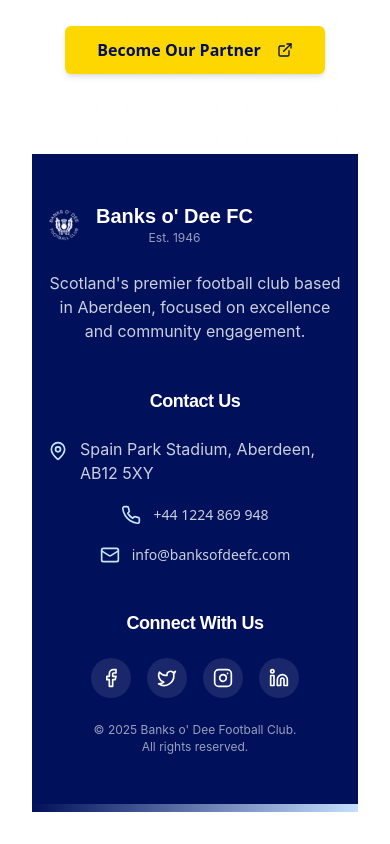
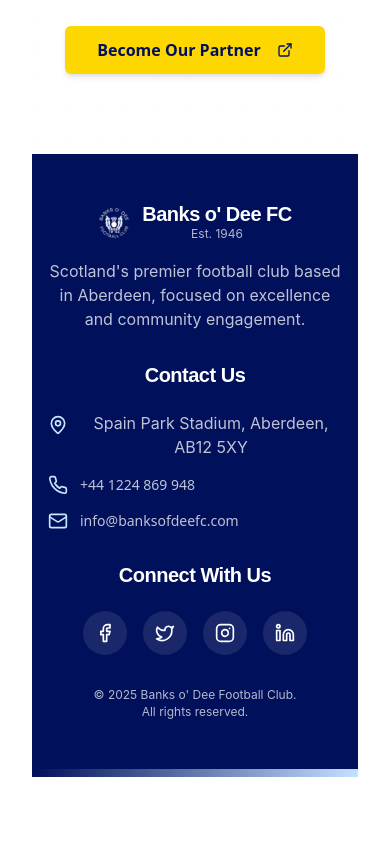
Before and after one commit to CraigAngus86/dee-blue-website-spark, a React (Vite) app: page / in a window 390 px wide. Shown: the part 9602-10446 px from the top of the page. After the commit the page ends 10411 px from the top, so only its background shows below. Built offline with nearby package versions, Linux system fonts and the light colour scheme.

Commit message:
Fix: Improve footer and header styling
Refactor header and footer components to improve visual appearance and responsiveness.

```diff
--- a/src/components/layout/Footer.tsx
+++ b/src/components/layout/Footer.tsx
@@ -5,7 +5,6 @@ import Text from "../ui/typography/Text";
 import Heading from "../ui/typography/Heading";
 import ClubLogo from "../ui/image/ClubLogo";
 import Container from "../ui/layout/Container";
-import HoverEffect from "../ui/animations/HoverEffect";
 
 const Footer: React.FC = () => {
   const currentYear = new Date().getFullYear();
@@ -19,98 +18,98 @@ const Footer: React.FC = () => {
   ];
 
   return (
-    <footer className="bg-[#00105A] text-white relative">
-      {/* Main footer content */}
+    <footer className="bg-[#00105A] text-white">
+      {/* Main Footer Content */}
       <Container>
-        <div className="py-12 grid grid-cols-1 md:grid-cols-3 gap-12">
+        <div className="py-12 grid grid-cols-1 md:grid-cols-3 gap-8">
           {/* Left: Branding Section */}
-          <div className="space-y-6">
-            <div className="flex items-center gap-4">
+          <div className="flex flex-col items-center md:items-start space-y-4">
+            <div className="flex items-center gap-3">
               <ClubLogo
                 variant="square"
                 background="light"
                 className="w-14 h-14"
               />
               <div className="flex flex-col">
-                <span className="font-montserrat font-bold text-xl text-white">
+                <Heading level={4} color="white" className="mb-0">
                   Banks o' Dee FC
-                </span>
-                <Text size="xs" color="white" className="opacity-60">
+                </Heading>
+                <Text size="xs" color="white" className="opacity-70">
                   Est. {foundingYear}
                 </Text>
               </div>
             </div>
 
-            <Text color="white" size="small" className="opacity-80 max-w-md">
+            <Text color="white" size="small" className="opacity-75 max-w-xs text-center md:text-left">
               Scotland's premier football club based in Aberdeen, focused on excellence and community engagement.
             </Text>
           </div>
 
           {/* Center: Contact Information */}
-          <div className="space-y-6 text-center">
-            <Heading level={5} color="white" className="mb-4">
+          <div className="flex flex-col items-center md:items-start">
+            <Heading level={4} color="white" className="mb-6">
               Contact Us
             </Heading>
-            <ul className="space-y-5">
-              <li className="flex items-start justify-center gap-3">
-                <MapPin size={20} className="text-[#C5E7FF] mt-1 flex-shrink-0" />
-                <Text size="small" color="white" className="opacity-80 text-left">
+            <div className="space-y-4">
+              <div className="flex items-start gap-3">
+                <MapPin className="text-[#C5E7FF] h-5 w-5 mt-1 flex-shrink-0" />
+                <Text size="small" color="white" className="opacity-75">
                   Spain Park Stadium, Aberdeen, AB12 5XY
                 </Text>
-              </li>
-              <li className="flex items-center justify-center gap-3">
-                <Phone size={20} className="text-[#C5E7FF] flex-shrink-0" />
+              </div>
+
+              <div className="flex items-center gap-3">
+                <Phone className="text-[#C5E7FF] h-5 w-5 flex-shrink-0" />
                 <a
                   href="tel:+441224869948"
-                  className="text-white/80 hover:text-[#C5E7FF] transition-colors text-sm"
+                  className="text-white/75 hover:text-[#C5E7FF] transition-colors text-sm"
                 >
                   +44 1224 869 948
                 </a>
-              </li>
-              <li className="flex items-center justify-center gap-3">
-                <Mail size={20} className="text-[#C5E7FF] flex-shrink-0" />
+              </div>
+
+              <div className="flex items-center gap-3">
+                <Mail className="text-[#C5E7FF] h-5 w-5 flex-shrink-0" />
                 <a
                   href="mailto:info@banksofdeefc.com"
-                  className="text-white/80 hover:text-[#C5E7FF] transition-colors text-sm"
+                  className="text-white/75 hover:text-[#C5E7FF] transition-colors text-sm"
                 >
                   info@banksofdeefc.com
                 </a>
-              </li>
-            </ul>
+              </div>
+            </div>
           </div>
 
-          {/* Right: Social Media & Copyright */}
-          <div className="space-y-6 md:text-right">
-            <Heading level={5} color="white" className="mb-4 md:text-right text-center">
+          {/* Right: Social Links */}
+          <div className="flex flex-col items-center md:items-start">
+            <Heading level={4} color="white" className="mb-6">
               Connect With Us
             </Heading>
 
             {/* Social Media Icons */}
-            <div className="flex justify-center md:justify-end gap-4">
+            <div className="flex gap-4 mb-8">
               {socialLinks.map((link) => (
-                <HoverEffect key={link.label} effect="lift" duration="fast">
                 <a
+                  key={link.label}
                   href={link.href}
                   target="_blank"
                   rel="noopener noreferrer"
                   aria-label={link.label}
-                    className="w-10 h-10 rounded-full bg-white/10 flex items-center justify-center text-white hover:bg-[#C5E7FF] hover:text-[#00105A] transition-colors duration-200"
+                  className="bg-white/10 hover:bg-[#C5E7FF] hover:text-[#00105A] transition-colors duration-300 rounded-full p-3 flex items-center justify-center"
                 >
                   {link.icon}
+                  <span className="sr-only">{link.label}</span>
                 </a>
-                </HoverEffect>
               ))}
             </div>
 
             {/* Copyright */}
-            <div className="mt-8 text-center md:text-right">
-              <Text size="xs" color="white" className="opacity-60">
+            <Text size="xs" color="white" className="opacity-70">
               © {currentYear} Banks o' Dee Football Club.
             </Text>
-              <Text size="xs" color="white" className="opacity-60">
+            <Text size="xs" color="white" className="opacity-70">
               All rights reserved.
             </Text>
-            </div>
           </div>
         </div>
       </Container>
```
Lines whose indentation alone changed are shown as unchanged.
